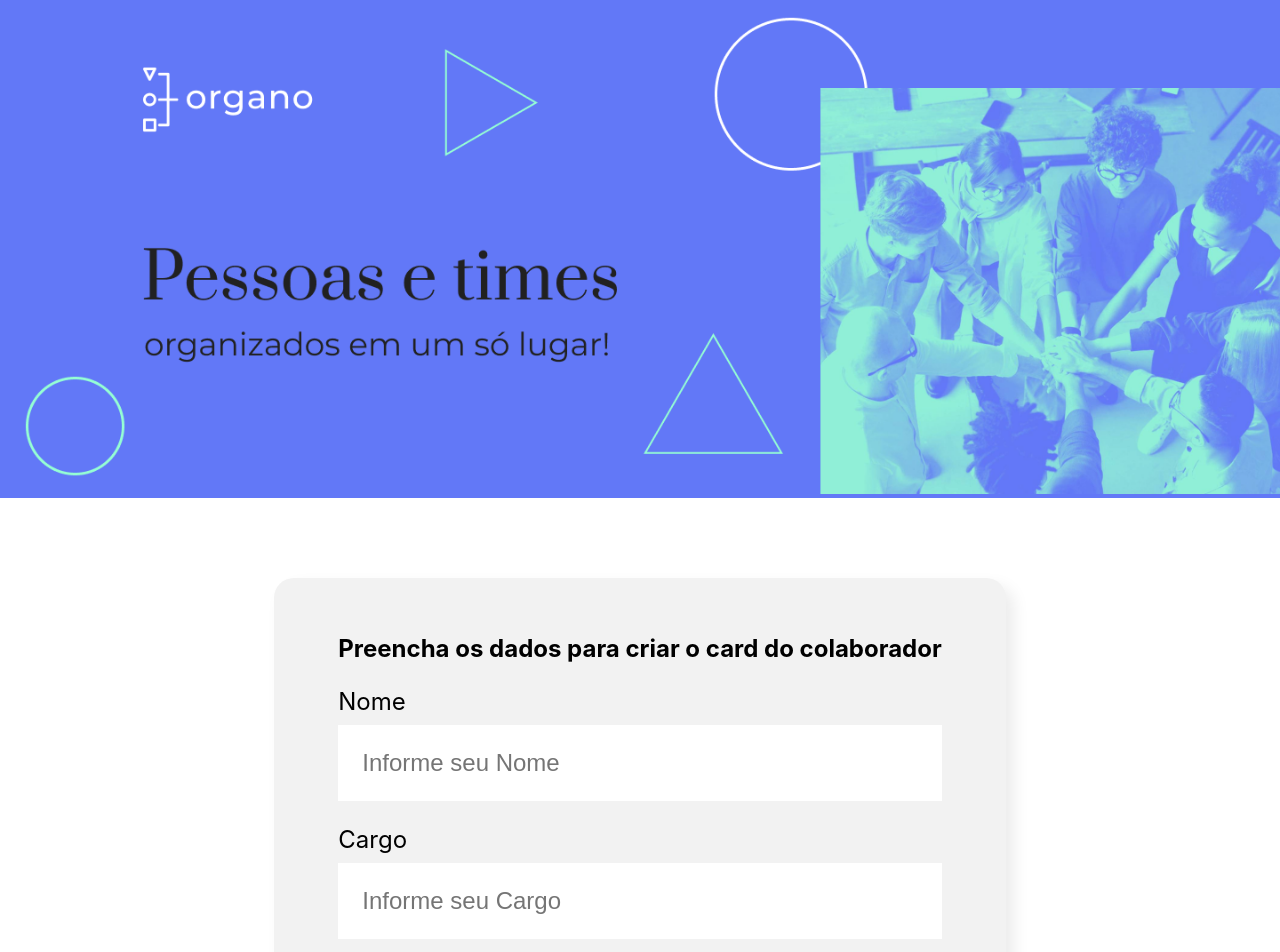
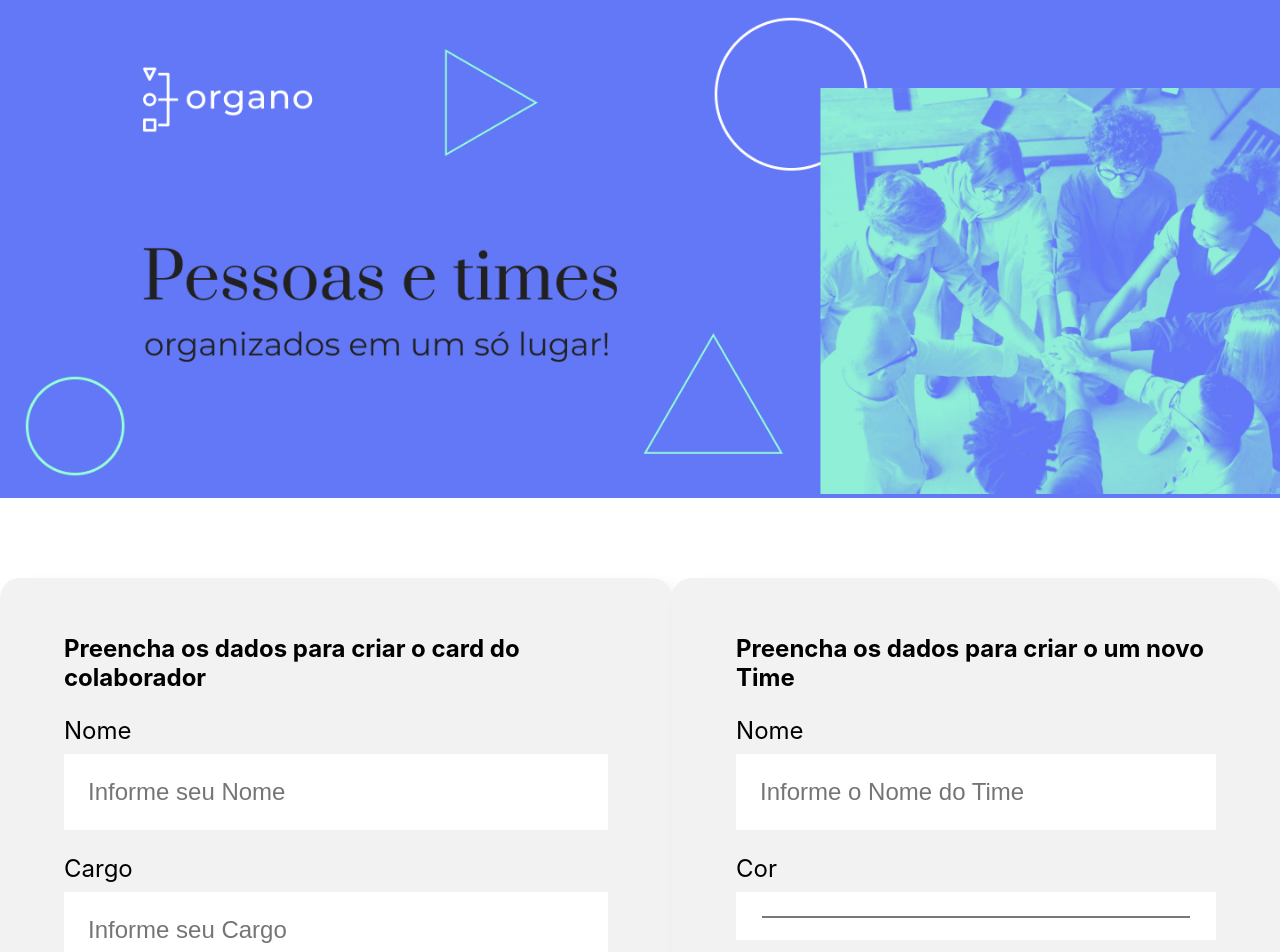
Before and after one commit to RafaelMatthes/organo_react, a React (Create React App) app: page / in a window 1280 px wide. Shown: the top 952 px of the page. Built offline with nearby package versions, Linux system fonts and the light colour scheme.

Commit message:
feat: add novos times

```diff
--- a/package.json
+++ b/package.json
@@ -8,9 +8,10 @@
     "@testing-library/user-event": "^13.5.0",
     "react": "^18.2.0",
     "react-dom": "^18.2.0",
+    "react-icons": "^4.8.0",
     "react-scripts": "5.0.1",
-    "web-vitals": "^2.1.4",
-    "react-icons": "4.8.0"
+    "uuid": "^9.0.0",
+    "web-vitals": "^2.1.4"
   },
   "scripts": {
     "start": "react-scripts start",
--- a/src/App.js
+++ b/src/App.js
@@ -4,27 +4,32 @@ import Banner from './componentes/Banner'
 import Formulario from './componentes/Formulario';
 import Time from './componentes/Time';
 import Rodape from './componentes/Rodape';
+import { v4 as uuidv4 } from 'uuid'
 
 
 function App() {
 
   const [times, setTimes] = useState([
     {
+      'id': uuidv4(),
       'nome': 'Programação',
       'corPrimaria': '#d9f7e9',
       'corSecundaria': '#57c278',
     },
     {
+      'id': uuidv4(),
       'nome': 'Front-end',
       'corPrimaria': '#e8f8ff',
       'corSecundaria': '#82cffa',
     },
     {
+      'id': uuidv4(),
       'nome': 'Back-end',
       'corPrimaria': '#f0f8e2',
       'corSecundaria': '#a6d157',
     },
     {
+      'id': uuidv4(),
       'nome': 'Data Science',
       'corPrimaria': '#fde7e8',
       'corSecundaria': '#e06b69',
@@ -37,30 +42,33 @@ function App() {
     setColaboradores([...colaboradores, colaborador])
   }
 
-  function delColaborador(nomeColaborador) {
+  function delColaborador(id) {
     setColaboradores(
-      colaboradores.filter( colaborador => colaborador.nome !== nomeColaborador)
+      colaboradores.filter( colaborador => colaborador.id !== id)
     )
   }
 
-  function mudarCorTime(cor, nome) {
+  function mudarCorTime(cor, id) {
     setTimes( times.map((time) => {
-      if(time.nome === nome) {
+      if(time.id === id) {
         time.corPrimaria = cor
       }
       return time
     }))
   }
 
+  function cadastrarTime(time) {
+    setTimes([...times, time])
+  }
 
   return (
     <div className="App">
       <Banner />
       <Formulario
         times={times.map(time => time.nome)}
-        aoAdicionar={
-          colaborador => aoAdicionarNovoColab(colaborador)
-        }/>
+        aoAdicionar={colaborador => aoAdicionarNovoColab(colaborador)}
+        aoAddNovoTime={time => cadastrarTime(time)}
+        />
       {times.map(time =>
         <Time
           key={time.nome}
--- /dev/null
+++ b/src/componentes/CampoCor/CampoCor.css
@@ -0,0 +1,21 @@
+
+.campo-texto {
+    margin: 24px 0;
+}
+
+.campo-texto label {
+    display: block;
+    margin-bottom: 9px;
+    font-size: 24px;
+}
+
+.campo-texto input {
+    background-color: #fff;
+    box-shadow: 10px 10px 30px rgba(0, 0, 0, 0);
+    width: 100%;
+    border: none;
+    font-size: 24px;
+    padding: 24px;
+    box-sizing: border-box;
+
+}
--- /dev/null
+++ b/src/componentes/CampoCor/index.js
@@ -0,0 +1,25 @@
+import './CampoCor.css'
+
+const CampoTexto = (props) => {
+
+    // let valor = 'Rafael Matthes'
+
+    const aoDigitado = (event) => {
+        props.setValor(event.target.value)
+    }
+
+    return (
+        <div className="campo-texto">
+            <label>{props.label}</label>
+            <input
+                type='color'
+                value={props.valor}
+                onChange={aoDigitado}
+                required={props.obrigatorio}
+                placeholder={props.placeholder}
+            />
+        </div>
+    )
+}
+
+export default CampoTexto;
--- a/src/componentes/Colaborador/index.js
+++ b/src/componentes/Colaborador/index.js
@@ -1,10 +1,14 @@
 import './Colaborador.css'
 import { AiFillCloseCircle } from 'react-icons/ai'
 
-const Colaborador = ({ imagem, nome, cargo, corSecundaria, aoDeletar}) => {
+const Colaborador = ({ imagem, nome, cargo, corSecundaria, aoDeletar, id}) => {
     return (
         <div className="colaborador">
-            <AiFillCloseCircle size={25} className="deletar" onClick={() => aoDeletar(nome)} />
+            <AiFillCloseCircle
+                size={25}
+                className="deletar"
+                onClick={() => aoDeletar(id)}
+            />
             <div className="cabecalho" style={{backgroundColor: corSecundaria}}>
                 <img src={'https://github.com/'+ imagem + '.png'} alt={nome} />
             </div>
--- a/src/componentes/Formulario/index.js
+++ b/src/componentes/Formulario/index.js
@@ -2,8 +2,10 @@
 import './Formulario.css'
 import { useState } from 'react'
 import CampoTexto from '../CampoTexto'
+import CampoCor from '../CampoCor'
 import ListaSuspensa from '../ListaSuspensa'
 import Botao from '../Botao'
+import { v4 as uuidv4 } from 'uuid'
 
 
 const Formulario = (props) => {
@@ -12,6 +14,8 @@ const Formulario = (props) => {
     const [cargo, setCargo] = useState('')
     const [imagem, setImagem] = useState('')
     const [time, setTime] = useState(props.times[0])
+    const [nomeTime, setNomeTime] = useState('')
+    const [corTime, setCorTime] = useState('')
     // useState é um método do Reactjs que controla o "estado" da variavel
     // ele retornará uma variável e um método set
 
@@ -21,20 +25,32 @@ const Formulario = (props) => {
         setImagem('')
         setTime(time)
     }
-    const onSave= (evento) => {
+    const onSaveColab= (evento) => {
         evento.preventDefault()
+        let id = uuidv4()
         props.aoAdicionar({
             nome,
             cargo,
             imagem,
-            time
+            time,
+            id
+        })
+        cleanForm()
+    }
+
+    const onSaveTime= (evento) => {
+        evento.preventDefault()
+        props.aoAddNovoTime({
+            'nome': nomeTime,
+            'corSecundaria': corTime,
+            'corPrimaria': corTime
         })
         cleanForm()
     }
 
     return (
         <section className="formulario">
-            <form onSubmit={onSave}>
+            <form onSubmit={onSaveColab}>
                 <h2>Preencha os dados para criar o card do colaborador</h2>
                 <CampoTexto
                     valor={nome}
@@ -63,7 +79,24 @@ const Formulario = (props) => {
                 />
                 <Botao>Criar Card</Botao>
             </form>
+            <form onSubmit={onSaveTime}>
+                <h2>Preencha os dados para criar o um novo Time</h2>
+                <CampoTexto
+                    valor={nomeTime}
+                    setValor={setNomeTime}
+                    obrigatorio
+                    label="Nome"
+                    placeholder="Informe o Nome do Time"
+                />
+                <CampoCor
+                    valor={corTime}
+                    setValor={setCorTime}
+                    label="Cor" placeholder="Digite a cor do time"
+                />
+                <Botao>Add Time</Botao>
+            </form>
         </section>
+
     )
 }
 
--- a/src/componentes/Time/index.js
+++ b/src/componentes/Time/index.js
@@ -20,7 +20,7 @@ const Time = (props) => {
                 onChange={(evento) => {
                     props.mudaCor(
                         evento.target.value,
-                        props.time.nome
+                        props.time.id
                     )
                 }}
             />
@@ -32,6 +32,7 @@ const Time = (props) => {
                         nome={colaborador.nome}
                         cargo={colaborador.cargo}
                         imagem={colaborador.imagem}
+                        id={colaborador.id}
                         corSecundaria={props.corSecundaria}
                         aoDeletar={props.aoDeletar}
                     />
```
Also changed, not shown: 1 other file (tests, documents, lock files or other folders).
